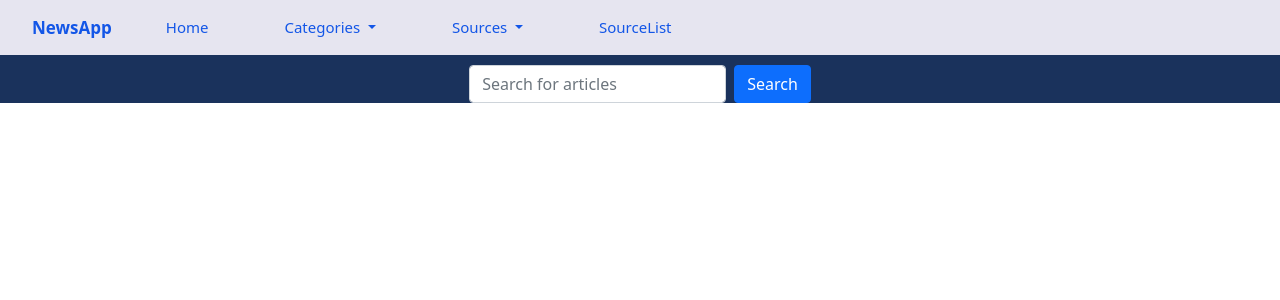
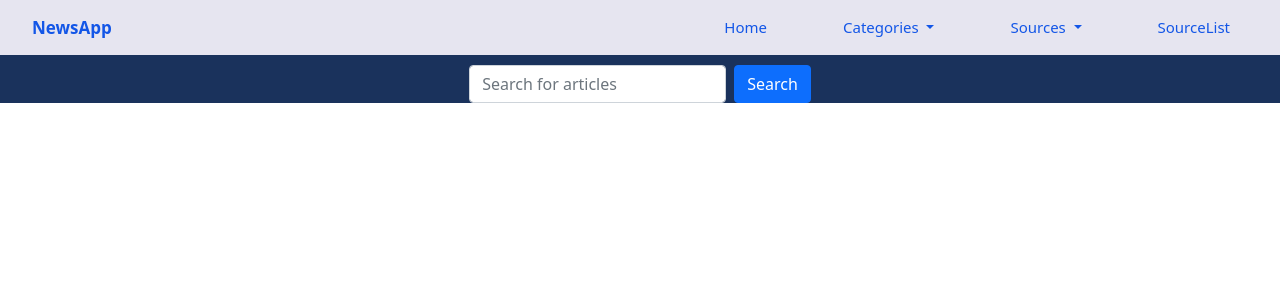
Before and after one commit to MutuaFranklin/NewsApp, a Flask app: template app/templates/index.html in a window 1280 px wide. Shown: the top 300 px of the page. Run offline with Flask 2, Linux system fonts and the light colour scheme; the template is opened without the code that fills it, so the values that code supplies are empty; some libraries are stand-ins or nearby versions.

Commit message:
nav float

```diff
--- a/app/templates/navbar.html
+++ b/app/templates/navbar.html
@@ -6,7 +6,7 @@
         <span class="navbar-toggler-icon"></span>
       </button>
       <div class="collapse navbar-collapse" id="navbarSupportedContent">
-        <ul class="navbar-nav me-auto mb-2 mb-lg-0">
+        <ul class="navbar-nav ms-auto mb-2 mb-lg-0">
           <li class="nav-item">
             <a class="nav-link active" aria-current="page" href="/">Home</a>
           </li>
--- a/config.py
+++ b/config.py
@@ -17,6 +17,7 @@ class Config:
     SOURCE_API_URL ='https://newsapi.org/v2/top-headlines?sources={}&apiKey={}'
 
     ARTICLE_BY_CATEGORY = 'https://newsapi.org/v2/everything?q={}&apiKey={}'
+
 
     # https://newsapi.org/v2/top-headlines?sources=bbc-news&apiKey=5449b648c646487785e2184297d70841
     # https://newsapi.org/v2/everything?q=apple&from=2021-08-06&sortBy=popularity&apiKey='5449b648c646487785e2184297d70841'
```
